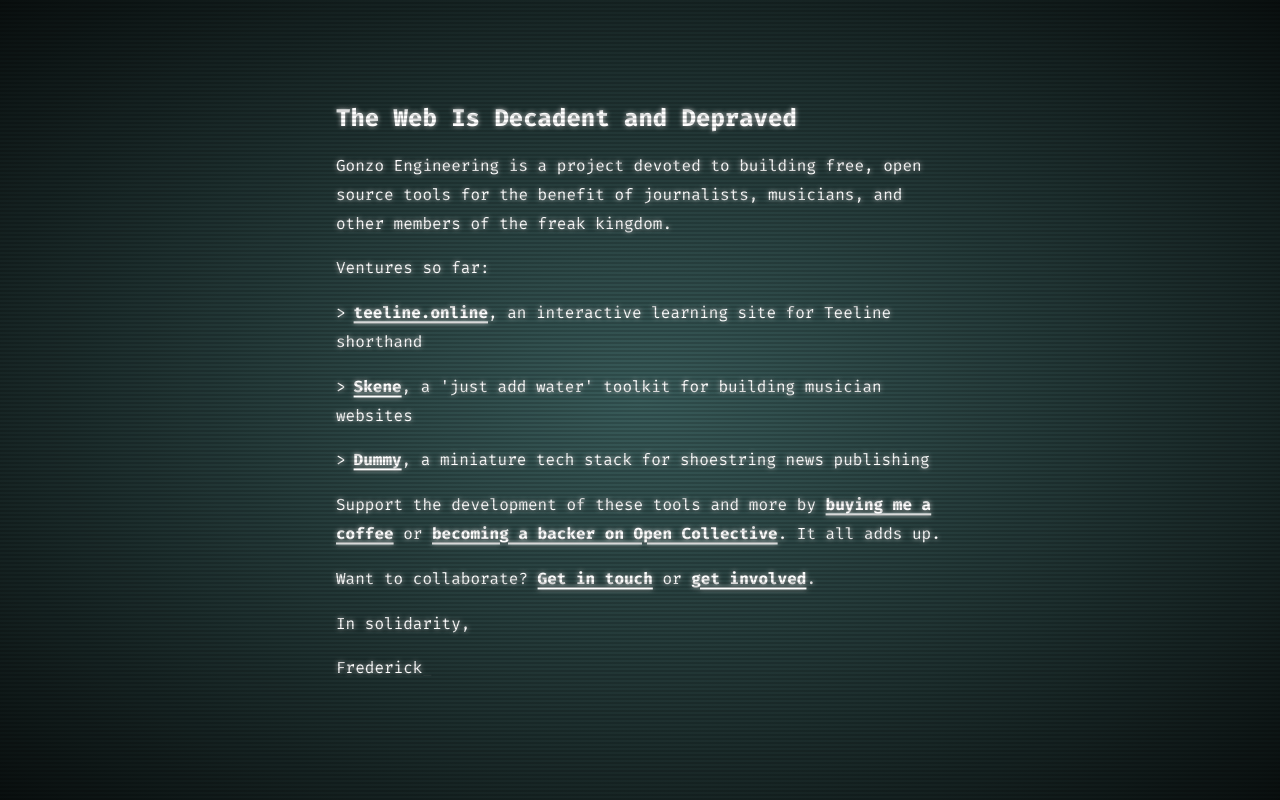
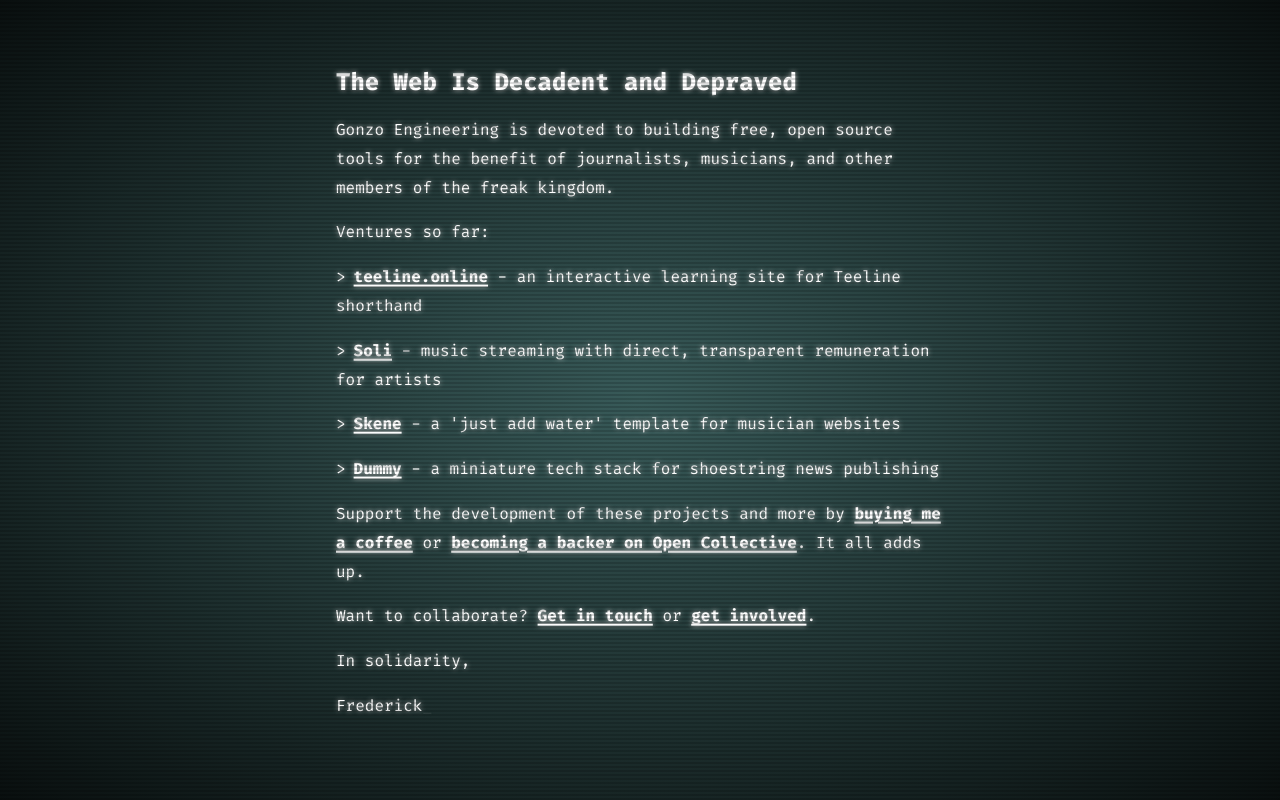
Before and after one commit to gonzo-engineering/gonzo-dot-engineering, a SvelteKit app: page / in a window 1280 px wide. Built offline with nearby package versions, Linux system fonts and the light colour scheme.

Commit message:
Update +page.svelte

```diff
--- a/src/routes/+page.svelte
+++ b/src/routes/+page.svelte
@@ -13,27 +13,31 @@
 <main>
 	<h2>The Web Is Decadent and Depraved</h2>
 	<p>
-		Gonzo Engineering is a project devoted to building free, open source tools for the benefit of
-		journalists, musicians, and other members of the freak kingdom.
+		Gonzo Engineering is devoted to building free, open source tools for the benefit of journalists,
+		musicians, and other members of the freak kingdom.
 	</p>
 	<p>Ventures so far:</p>
 	<ul>
 		<li>
-			<a href="https://teeline.online">teeline.online</a>, an interactive learning site for Teeline
+			<a href="https://teeline.online">teeline.online</a> - an interactive learning site for Teeline
 			shorthand
 		</li>
 		<li>
-			<a href="https://github.com/gonzo-engineering/skene">Skene</a>, a 'just add water' toolkit for
-			building musician websites
+			<a href="https://soli.network">Soli</a> - music streaming with direct, transparent remuneration
+			for artists
 		</li>
 		<li>
-			<a href="https://github.com/gonzo-engineering/dummy">Dummy</a>, a miniature tech stack for
-			shoestring news publishing
+			<a href="https://github.com/gonzo-engineering/skene">Skene</a> - a 'just add water' template for
+			musician websites
+		</li>
+		<li>
+			<a href="https://github.com/gonzo-engineering/dummy">Dummy</a> - a miniature tech stack for shoestring
+			news publishing
 		</li>
 	</ul>
 	<p>
-		Support the development of these tools and more by <a href="https://ko-fi.com/frederickobrien"
-			>buying me a coffee</a
+		Support the development of these projects and more by <a
+			href="https://ko-fi.com/frederickobrien">buying me a coffee</a
 		>
 		or
 		<a href="https://opencollective.com/gonzo-engineering">becoming a backer on Open Collective</a>.
```
